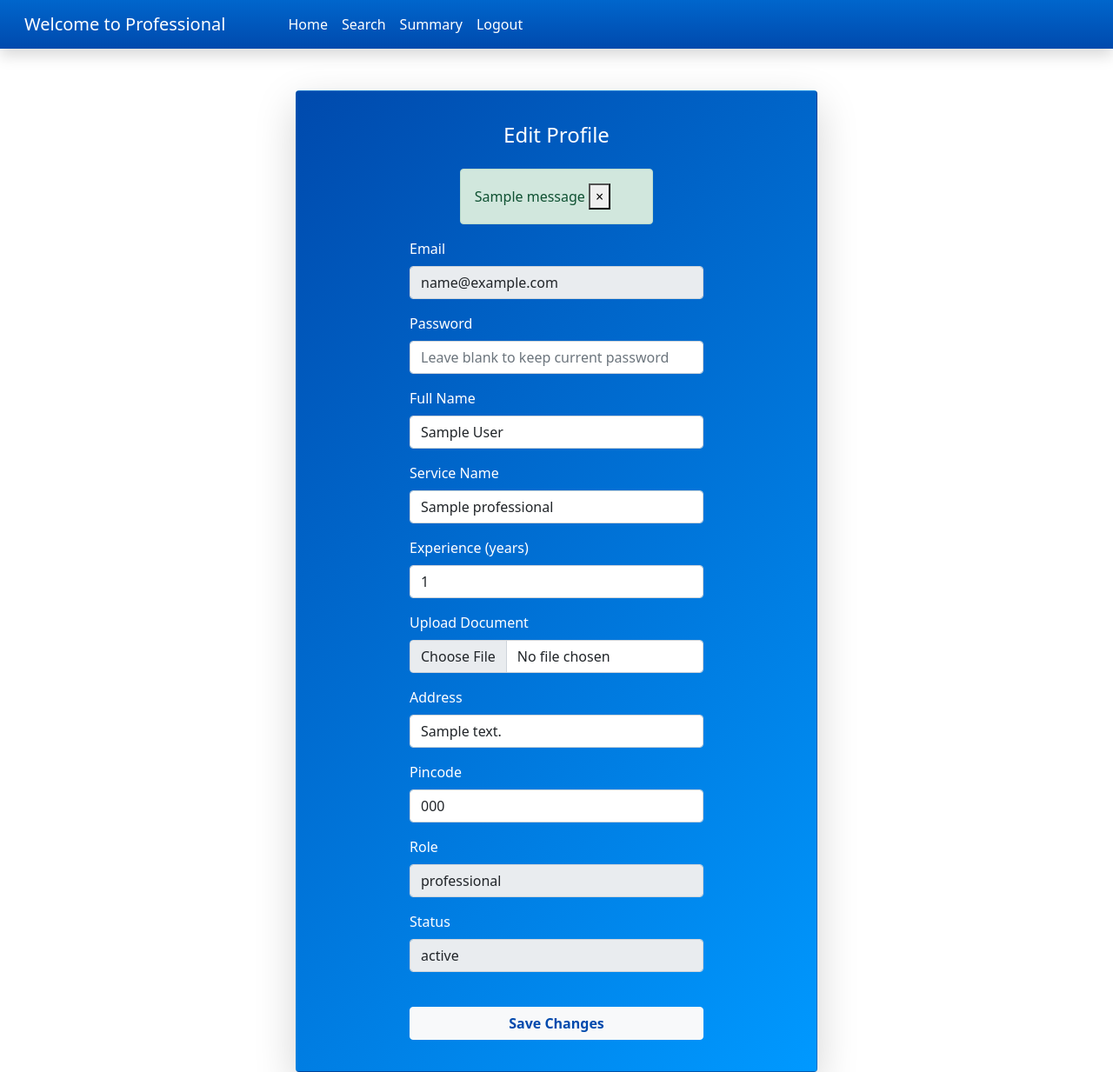
After one commit to raghzzzspace/household_services_backup, a Flask app: page /user/professional_edit_profile/1 in a window 1280 px wide. The commit adds this page. Shown: the whole page at 87% size. Run offline with Flask 3, Linux system fonts and the light colour scheme; tables that the repository leaves empty hold one stand-in row (values such as "Sample post"); one stand-in notice (Sample message) is shown; some libraries are stand-ins or nearby versions.

Commit message:
view and edit of professional done

```diff
--- a/app.py
+++ b/app.py
@@ -51,6 +51,7 @@ def user_login():
         # Check if the user is a Professional
         professional = Professional.query.filter_by(email=email, password=password).first()
         if professional:
+            session['professional_id'] = professional.professional_id
             flash(f'Welcome back, {professional.full_name}!', 'success')
             return redirect(url_for('professional_dashboard'))  # Redirect to Professional Dashboard
 
@@ -80,6 +81,64 @@ def cust_profile():
 @app.route('/user/customer_remarks', methods=['GET'])
 def cust_remarks():
     return render_template('user/customer_remarks.html')
+
+@app.route('/user/professional_view_profile/<int:professional_id>', methods=['GET'])
+def professional_view_profile(professional_id):
+    # Fetch the professional by the ID passed in the URL
+    professional = Professional.query.get_or_404(professional_id)
+
+    return render_template('user/professional_view_profile.html', professional=professional)
+
+
+@app.route('/user/professional_edit_profile/<int:professional_id>', methods=['GET', 'POST'])
+def professional_edit_profile(professional_id):
+    professional = Professional.query.get_or_404(professional_id)
+
+    if request.method == 'POST':
+        # Get form data, but exclude role and status from modification
+        email = request.form.get('email', professional.email)  # Default to current email
+        password = request.form.get('password')  # Use .get() to avoid KeyError
+        fullname = request.form.get('fullname')
+        service_name = request.form.get('service_name')
+        experience = request.form.get('experience')
+        document = request.files.get('document')  # Handle file upload
+        address = request.form.get('address')
+        pincode = request.form.get('pincode')
+
+        # Ensure that required fields are provided
+        if not fullname or not service_name or not experience or not address or not pincode:
+            flash('Please fill in all required fields.', 'danger')
+            return render_template('user/professional_edit_profile.html', professional=professional)
+
+        # If the password field is not empty, hash and update it
+        if password:
+            # You should hash the password before saving it (e.g., using bcrypt or werkzeug.security)
+            professional.password = password  # Update the password (after hashing)
+
+        # Update other details but exclude role and status from the update
+        professional.email = email  # Email is either updated or remains unchanged
+        professional.full_name = fullname
+        professional.service_name = service_name
+        professional.experience = int(experience) if experience else 0  # Ensure experience is an integer
+        if document:
+            professional.document = document.read()  # Save document (e.g., file upload)
+        professional.address = address
+        professional.pincode = pincode
+
+        # Role and status are not updated, they remain unchanged
+
+        # Commit changes to the database
+        try:
+            db.session.commit()
+            flash('Your profile has been updated successfully!', 'success')
+            return redirect(url_for('professional_view_profile', professional_id=professional.professional_id))
+        except Exception as e:
+            db.session.rollback()  # Rollback the session in case of error
+            flash(f"Error: {e}", 'danger')
+            return render_template('user/professional_edit_profile.html', professional=professional)
+
+    return render_template('user/professional_edit_profile.html', professional=professional)
+
 
 @app.route('/user/customer_search', methods=['GET'])
 def cust_search():
@@ -187,15 +246,23 @@ def service_prof_signup():
 
     return render_template('user/service_prof_signup.html')
 
+def get_logged_in_professional():
+    # Check if the professional is logged in
+    professional_id = session.get('professional_id')
+    if professional_id:
+        return Professional.query.get(professional_id)  # Fetch the professional object from the database
+    return None  # If no professional is logged in, return None
+
 
 @app.route('/user/professional_dashboard', methods=['GET'])
 def professional_dashboard():
+    professional = get_logged_in_professional()
     # Query the database for today and closed services
     today_services = Today_Services.query.all()  # Get all records from Today_Services
     closed_services = Closed_Services.query.all()  # Get all records from Closed_Services
 
     # Render the template with dynamic data
-    return render_template('user/professional_dashboard.html', today_services=today_services, closed_services=closed_services)
+    return render_template('user/professional_dashboard.html',professional=professional, today_services=today_services, closed_services=closed_services)
 
 @app.route('/accept_service/<int:service_id>', methods=['POST'])
 def accept_service(service_id):
--- /dev/null
+++ b/templates/user/professional_edit_profile.html
@@ -0,0 +1,96 @@
+{% extends "user/professional_layout.html" %}
+
+{% block content %}
+    <div class="container mt-5 d-flex justify-content-center align-items-center" style="min-height: 100vh;">
+        <div class="card shadow-lg rounded" style="background: linear-gradient(135deg, #004aad, #0099ff); width: 100%; max-width: 600px; padding: 20px;">
+            <div class="card-body text-white d-flex flex-column align-items-center">
+                <h4 class="card-title text-center mb-4">Edit Profile</h4>
+
+                <!-- Flash message section -->
+                {% with messages = get_flashed_messages(with_categories=true) %}
+                    {% if messages %}
+                        {% for category, message in messages %}
+                            <div class="alert alert-{{ category }} alert-dismissible fade show" role="alert">
+                                {{ message }}
+                                <button type="button" class="close" data-bs-dismiss="alert" aria-label="Close">
+                                    <span aria-hidden="true">&times;</span>
+                                </button>
+                            </div>
+                        {% endfor %}
+                    {% endif %}
+                {% endwith %}
+
+                <!-- Edit Profile Form -->
+                <form method="POST" action="{{ url_for('professional_edit_profile', professional_id=professional.professional_id) }}" enctype="multipart/form-data">
+                    <!-- Email (readonly) -->
+                    <div class="mb-3">
+                        <label for="email" class="form-label">Email</label>
+                        <input type="email" class="form-control" id="email" name="email" value="{{ professional.email }}" readonly>
+                    </div>
+
+                    <!-- Password -->
+                    <div class="mb-3">
+                        <label for="password" class="form-label">Password</label>
+                        <input type="password" class="form-control" id="password" name="password" placeholder="Leave blank to keep current password">
+                    </div>
+
+                    <!-- Full Name -->
+                    <div class="mb-3">
+                        <label for="fullname" class="form-label">Full Name</label>
+                        <input type="text" class="form-control" id="fullname" name="fullname" value="{{ professional.full_name }}" required>
+                    </div>
+
+                    <!-- Service Name -->
+                    <div class="mb-3">
+                        <label for="service_name" class="form-label">Service Name</label>
+                        <input type="text" class="form-control" id="service_name" name="service_name" value="{{ professional.service_name }}" required>
+                    </div>
+
+                    <!-- Experience -->
+                    <div class="mb-3">
+                        <label for="experience" class="form-label">Experience (years)</label>
+                        <input type="number" class="form-control" id="experience" name="experience" value="{{ professional.experience }}" required>
+                    </div>
+
+                    <!-- Document -->
+                    <div class="mb-3">
+                        <label for="document" class="form-label">Upload Document</label>
+                        <input type="file" class="form-control" id="document" name="document">
+                    </div>
+
+                    <!-- Address -->
+                    <div class="mb-3">
+                        <label for="address" class="form-label">Address</label>
+                        <input type="text" class="form-control" id="address" name="address" value="{{ professional.address }}" required>
+                    </div>
+
+                    <!-- Pincode -->
+                    <div class="mb-3">
+                        <label for="pincode" class="form-label">Pincode</label>
+                        <input type="text" class="form-control" id="pincode" name="pincode" value="{{ professional.pincode }}" required>
+                    </div>
+
+                    <!-- Role (disabled) -->
+                    <div class="mb-3">
+                        <label for="role" class="form-label">Role</label>
+                        <input type="text" class="form-control" id="role" name="role" value="{{ professional.role }}" readonly disabled>
+                    </div>
+
+                    <!-- Status (disabled) -->
+                    <div class="mb-3">
+                        <label for="status" class="form-label">Status</label>
+                        <input type="text" class="form-control" id="status" name="status" value="{{ professional.status }}" readonly disabled>
+                    </div>
+
+                    <!-- Submit Button -->
+                    <button type="submit" class="btn btn-light w-100 mt-4" style="color: #004aad; font-weight: bold;">
+                        Save Changes
+                    </button>
+                </form>
+
+
+
+            </div>
+        </div>
+    </div>
+{% endblock %}
```
Also changed, not shown: templates/user/professional_dashboard.html (+8 -2 lines), templates/user/professional_view_profile.html (added, +28 -0 lines).
